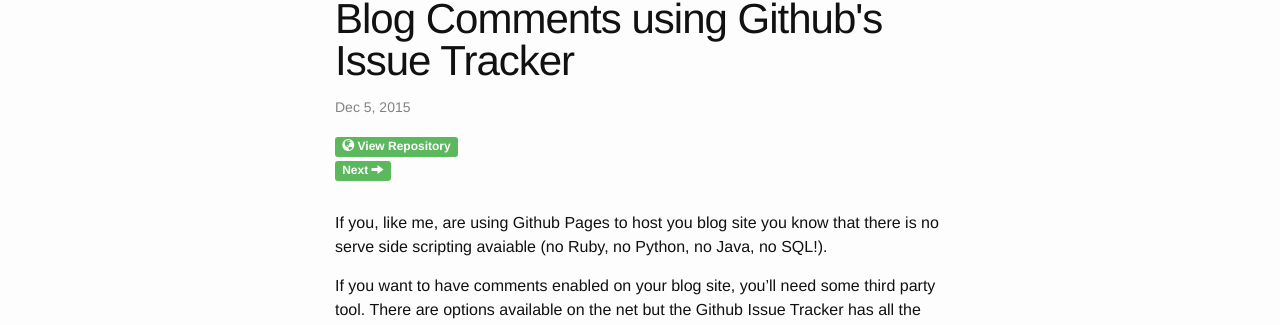
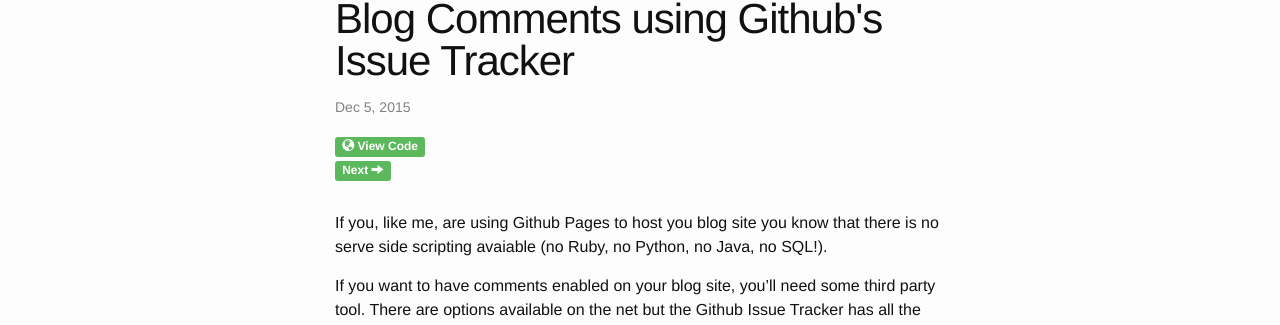
Before and after one commit to nnarain/nnarain.github.io, a Jekyll site: the page built from _posts/2015-12-05-Blog Comments using Github's Issue Tracker.md, in a window 1280 px wide and 900 px high. Shown: the part 104-429 px from the top of the window. Built offline with Jekyll 4.4.1, drawn with Linux system fonts in a browser that asks for light colours; Markdown is read by kramdown in place of the engine named in the settings.

Commit message:
minor changes

```diff
--- a/_layouts/post.html
+++ b/_layouts/post.html
@@ -12,7 +12,7 @@
                     {{ page.date | date: "%b %-d, %Y" }}{% if page.author %} • {{ page.author }}{% endif %}{% if page.meta %} • {{ page.meta }}{% endif %}
                 </p>
                 {% if page.repo_url %}
-                    <a href="{{page.repo_url}}"><span class="label label-success"><i class="glyphicon glyphicon-globe"></i>  View Repository</span></a>
+                    <a href="{{page.repo_url}}"><span class="label label-success"><i class="glyphicon glyphicon-globe"></i>  View Code</span></a>
                     <br>
                 {% endif %}
 
@@ -65,24 +65,7 @@
                         <!-- Loaded comments go here -->
                     </ul>
 
-                    <!-- Preview Section -->
-                    <!--
-                    <ul class="nav nav-tabs" role="tablist">
-                        <li role="presentation" class="active">
-                            <a href="#rawTextField" aria-controls="rawTextField" role="tab" data-toggle="tab">Comment</a>
-                        </li>
-                        <li role="presentation" id="previewLink">
-                            <a href="#markdownPreview" aria-controls="markdownPreview" role="tab" data-toggle="tab">Preview</a>
-                        </li>
-                    </ul>
-                    <div class="tab-content preview-section">
-                        <div role="tabpanel" class="tab-pane active" id="rawTextField">
-                            <textarea class="form-control" rows="7" id="commentTextField"></textarea>
-                        </div>
-                        <div role="tabpanel" class="tab-pane" id="markdownPreview">
-                        </div>
-                    </div>
-                    -->
+                    <!-- Add Comment Section -->
                     <form id="addCommentForm" class="form-inline">
                         <div class="form-group">
                             <textarea id="commentTextField" class="form-control" rows="3" cols="50"></textarea>
--- a/index.html
+++ b/index.html
@@ -22,7 +22,7 @@
                               {% if post.repo_url %}
                                 <div class="caption">
                                     <a href="{{post.repo_url}}">
-                                        <span class="label label-success"><i class="glyphicon glyphicon-globe"></i>  View Repository</span>
+                                        <span class="label label-success"><i class="glyphicon glyphicon-globe"></i>  View Code</span>
                                     </a>
                                 </div>
                               {% endif %}
@@ -33,7 +33,7 @@
 
                         {% if post.repo_url %}
                             <a href="{{post.repo_url}}" >
-                                <span class="label label-success"><i class="glyphicon glyphicon-globe"></i>  View Repository</span>
+                                <span class="label label-success"><i class="glyphicon glyphicon-globe"></i>  View Code</span>
                             </a>
                         {% endif %}
 
```
Also changed, not shown: _posts/2015-12-05-Blog Comments using Github's Issue Tracker. Part 2.md (+1 -1 lines), _posts/2015-12-05-Blog Comments using Github's Issue Tracker.md (+1 -1 lines).
